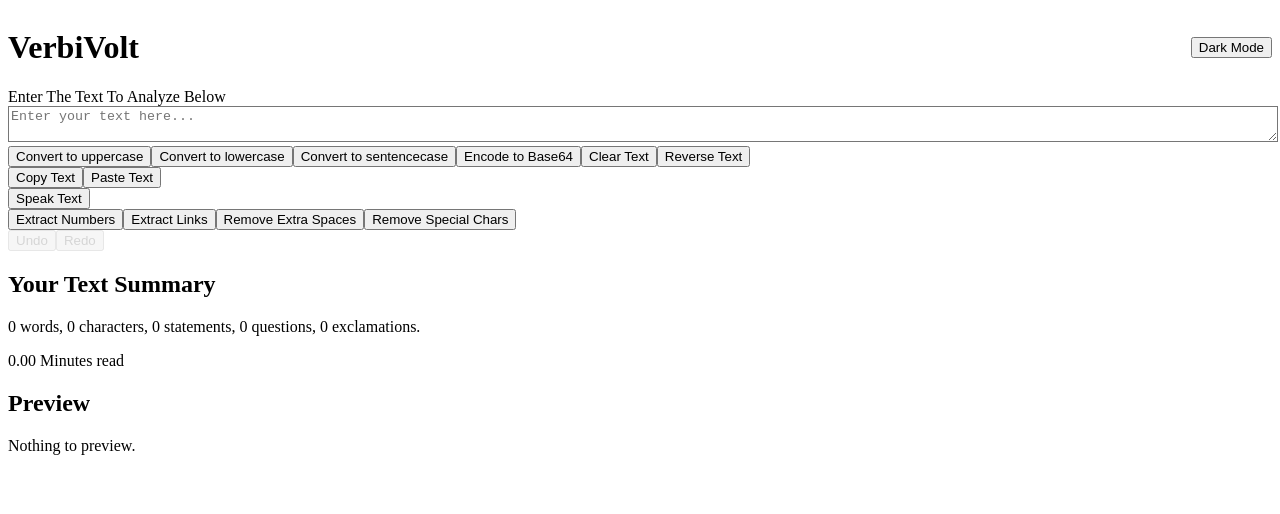
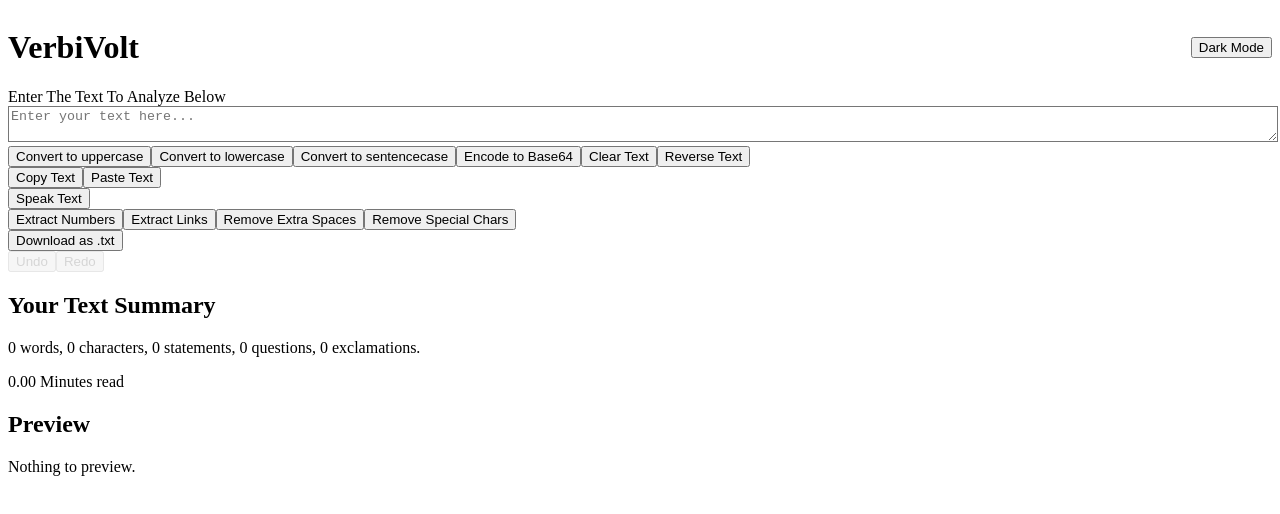
Before and after one commit to MurtazaPlumber68/VerbiVolt, a React (Vite) app: page / in a window 1280 px wide. Shown: the top 514 px of the page. Built offline with nearby package versions, Linux system fonts and the light colour scheme.

Commit message:
feat: add DownloadText component for .txt export

```diff
--- a/src/App.jsx
+++ b/src/App.jsx
@@ -5,46 +5,43 @@ import TransformButtons from './components/TransformButtons';
 import ClipboardActions from './components/ClipboardActions';
 import TextToSpeech from './components/TextToSpeech';
 import UtilityButtons from './components/UtilityButtons';
+import DownloadText from './components/DownloadText';
+import UndoRedo from './components/UndoRedo';
 import TextSummary from './components/TextSummary';
-import UndoRedo from './components/UndoRedo';
 
 export default function App() {
-  // core text state
   const [text, rawSetText] = useState('');
-  // history stack and pointer
   const [history, setHistory] = useState(['']);
   const [historyIndex, setHistoryIndex] = useState(0);
-  // dark mode
   const [dark, setDark] = useState(false);
 
-  // sync dark mode class
+  // Dark mode sync
   useEffect(() => {
     const root = document.documentElement;
     dark ? root.classList.add('dark') : root.classList.remove('dark');
   }, [dark]);
 
-  // wrapper to record changes
+  // Wrapper that records history
   const setText = (newText) => {
-    // prune redo history
     const upToNow = history.slice(0, historyIndex + 1);
-    const nextHistory = [...upToNow, newText];
-    setHistory(nextHistory);
-    setHistoryIndex(nextHistory.length - 1);
+    const next = [...upToNow, newText];
+    setHistory(next);
+    setHistoryIndex(next.length - 1);
     rawSetText(newText);
   };
 
   const handleUndo = () => {
     if (historyIndex === 0) return;
-    const newIndex = historyIndex - 1;
-    setHistoryIndex(newIndex);
-    rawSetText(history[newIndex]);
+    const idx = historyIndex - 1;
+    setHistoryIndex(idx);
+    rawSetText(history[idx]);
   };
 
   const handleRedo = () => {
     if (historyIndex === history.length - 1) return;
-    const newIndex = historyIndex + 1;
-    setHistoryIndex(newIndex);
-    rawSetText(history[newIndex]);
+    const idx = historyIndex + 1;
+    setHistoryIndex(idx);
+    rawSetText(history[idx]);
   };
 
   return (
@@ -75,7 +72,10 @@ export default function App() {
         {/* 5) Extra Utilities */}
         <UtilityButtons text={text} setText={setText} />
 
-        {/* 6) Undo / Redo */}
+        {/* 6) Download */}
+        <DownloadText text={text} />
+
+        {/* 7) Undo / Redo */}
         <UndoRedo
           canUndo={historyIndex > 0}
           canRedo={historyIndex < history.length - 1}
@@ -83,10 +83,10 @@ export default function App() {
           onRedo={handleRedo}
         />
 
-        {/* 7) Text Summary */}
+        {/* 8) Text Summary */}
         <TextSummary text={text} />
 
-        {/* 8) Preview */}
+        {/* 9) Preview */}
         <div className="mt-6 p-4 bg-white rounded shadow dark:bg-gray-800">
           <h2 className="text-2xl font-semibold mb-2 dark:text-gray-200">
             Preview
--- /dev/null
+++ b/src/components/DownloadText.jsx
@@ -0,0 +1,25 @@
+import React from 'react';
+
+export default function DownloadText({ text }) {
+  const handleDownload = () => {
+    if (!text) return alert('Nothing to download!');
+    const blob = new Blob([text], { type: 'text/plain;charset=utf-8' });
+    const url = URL.createObjectURL(blob);
+    const a = document.createElement('a');
+    a.href = url;
+    a.download = 'verbi-volt-text.txt';
+    a.click();
+    URL.revokeObjectURL(url);
+  };
+
+  return (
+    <div className="mb-6">
+      <button
+        onClick={handleDownload}
+        className="px-3 py-1 bg-blue-600 text-white rounded hover:opacity-90 transition"
+      >
+        Download as .txt
+      </button>
+    </div>
+  );
+}
```
